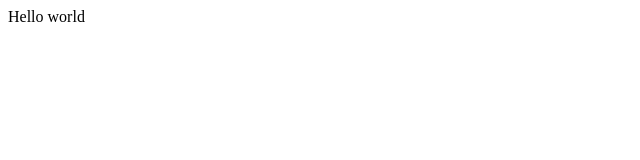
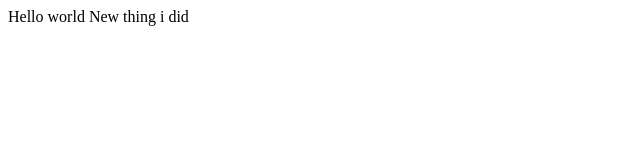
Before and after one commit to Megakure/Lab1, a plain HTML site: page index.html in a window 1280 px wide. Shown: the whole page, without its empty margins (0-640 px from the left). Drawn offline with Linux system fonts and the light colour scheme.

Commit message:
Second commit

```diff
--- a/index.html
+++ b/index.html
@@ -8,5 +8,7 @@
 </head>
 <body>
     Hello world
+
+    New thing i did
 </body>
 </html>
```
